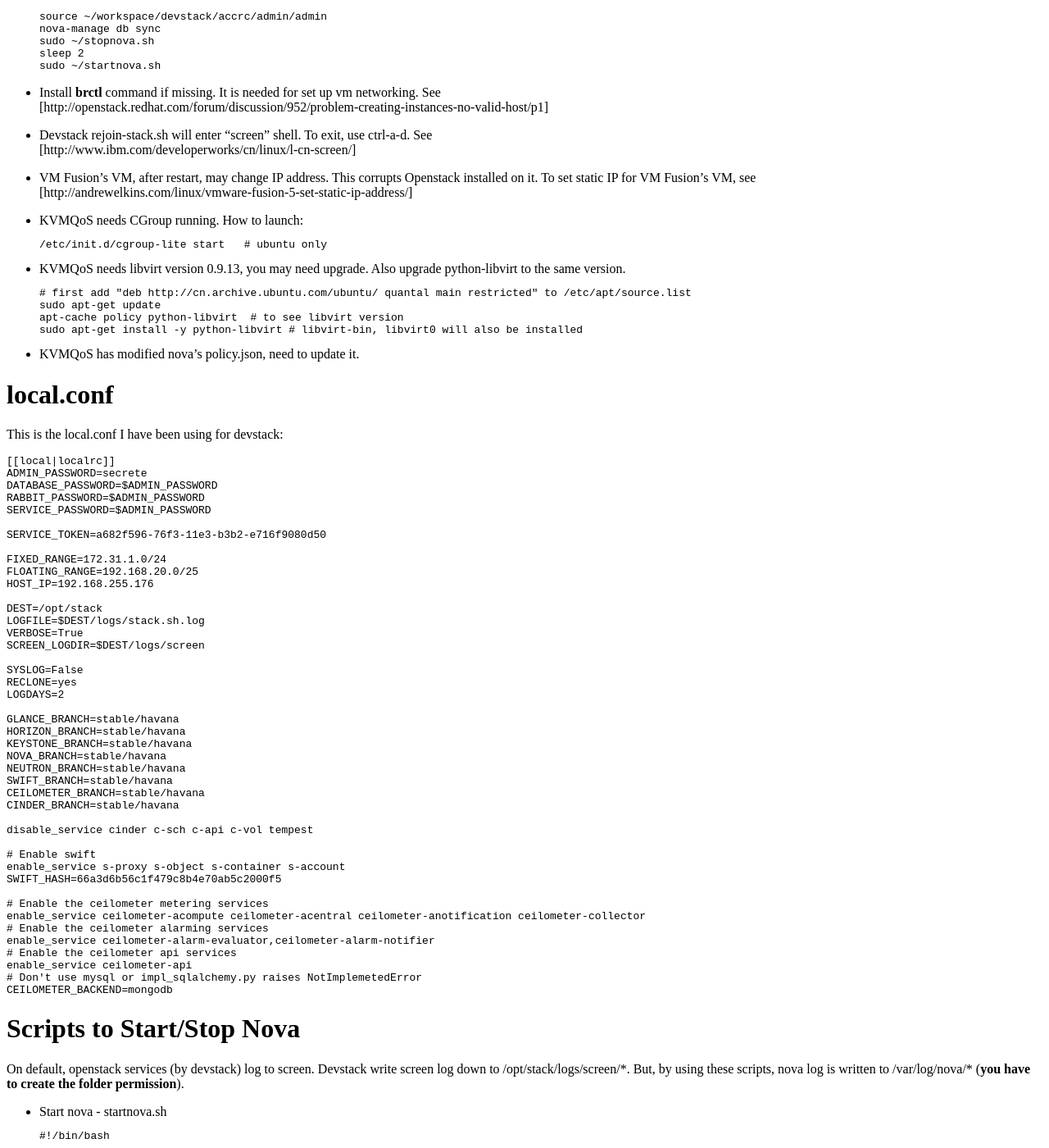
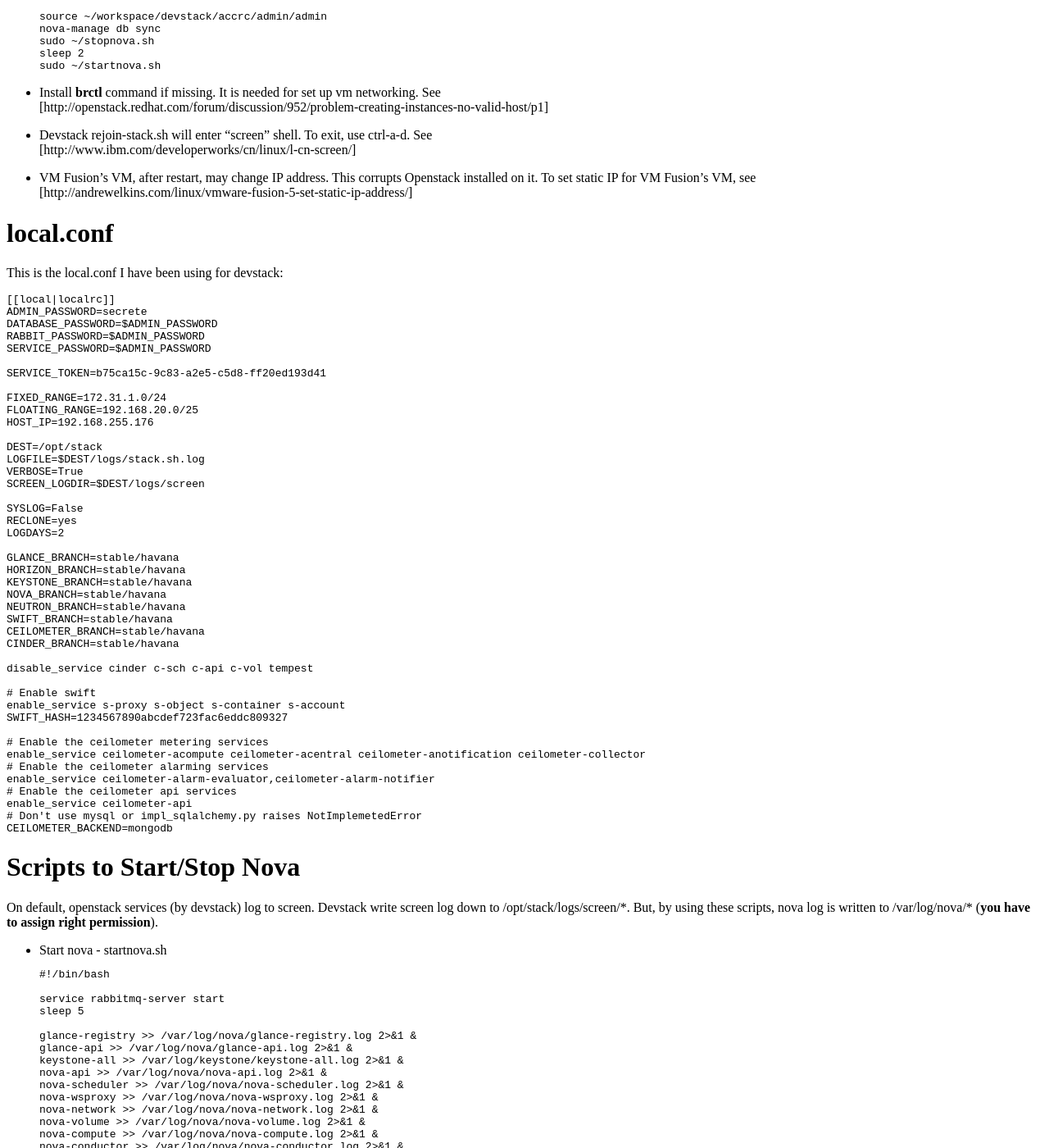
Before and after one commit to accelazh/accelazh.github.io, a Jekyll site: the page built from _posts/2014-04-1-Devstack-Config-And-Pitfalls.md, in a window 1280 px wide and 1400 px high, scrolled down 1026 px. Shown: the whole window at 82% size. Built offline with Jekyll 4.4.1, drawn with Linux system fonts in a browser that asks for light colours; Markdown is read by kramdown in place of the engine named in the settings; comment, search, counter and statistics services are not loaded; a style sheet for code colours, icons or effects is not loaded; some of the changed text lies outside the part shown.

Commit message:
update post: devstack pitfalls

````diff
--- a/_posts/2014-04-1-Devstack-Config-And-Pitfalls.md
+++ b/_posts/2014-04-1-Devstack-Config-And-Pitfalls.md
@@ -67,21 +67,6 @@
   * VM Fusion's VM, after restart, may change IP address. This corrupts Openstack installed on it. To set static IP for VM Fusion's VM, see
     [http://andrewelkins.com/linux/vmware-fusion-5-set-static-ip-address/]
 
-  * KVMQoS needs CGroup running. How to launch:
-    ```
-    /etc/init.d/cgroup-lite start   # ubuntu only
-    ```
-
-  * KVMQoS needs libvirt version 0.9.13, you may need upgrade. Also upgrade python-libvirt to the same version.
-    ```
-    # first add "deb http://cn.archive.ubuntu.com/ubuntu/ quantal main restricted" to /etc/apt/source.list
-    sudo apt-get update
-    apt-cache policy python-libvirt  # to see libvirt version
-    sudo apt-get install -y python-libvirt # libvirt-bin, libvirt0 will also be installed
-    ```
-
-  * KVMQoS has modified nova's policy.json, need to update it.
-
 local.conf
 ===
 
@@ -94,7 +79,7 @@
 RABBIT_PASSWORD=$ADMIN_PASSWORD
 SERVICE_PASSWORD=$ADMIN_PASSWORD
 
-SERVICE_TOKEN=a682f596-76f3-11e3-b3b2-e716f9080d50
+SERVICE_TOKEN=b75ca15c-9c83-a2e5-c5d8-ff20ed193d41
 
 FIXED_RANGE=172.31.1.0/24
 FLOATING_RANGE=192.168.20.0/25
@@ -122,7 +107,7 @@
 
 # Enable swift
 enable_service s-proxy s-object s-container s-account
-SWIFT_HASH=66a3d6b56c1f479c8b4e70ab5c2000f5
+SWIFT_HASH=1234567890abcdef723fac6eddc809327
 
 # Enable the ceilometer metering services
 enable_service ceilometer-acompute ceilometer-acentral ceilometer-anotification ceilometer-collector
@@ -137,7 +122,7 @@
 Scripts to Start/Stop Nova
 ===
 
-On default, openstack services (by devstack) log to screen. Devstack write screen log down to /opt/stack/logs/screen/\*. But, by using these scripts, nova log is written to /var/log/nova/\* (**you have to create the folder permission**).
+On default, openstack services (by devstack) log to screen. Devstack write screen log down to /opt/stack/logs/screen/\*. But, by using these scripts, nova log is written to /var/log/nova/\* (**you have to assign right permission**).
 
   * Start nova - startnova.sh
     ```
````
Also changed, not shown: other parts of _posts/2014-04-1-Devstack-Config-And-Pitfalls.md (+3 -2 lines).
